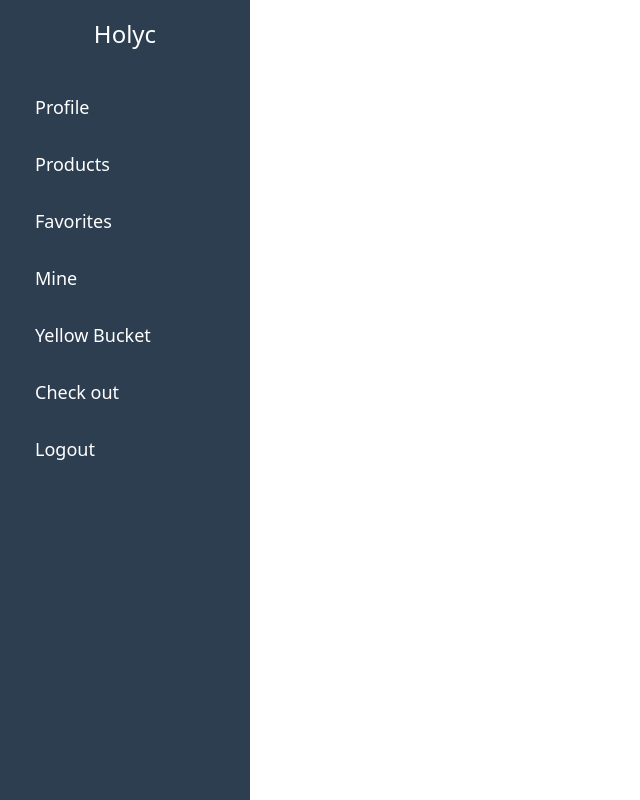
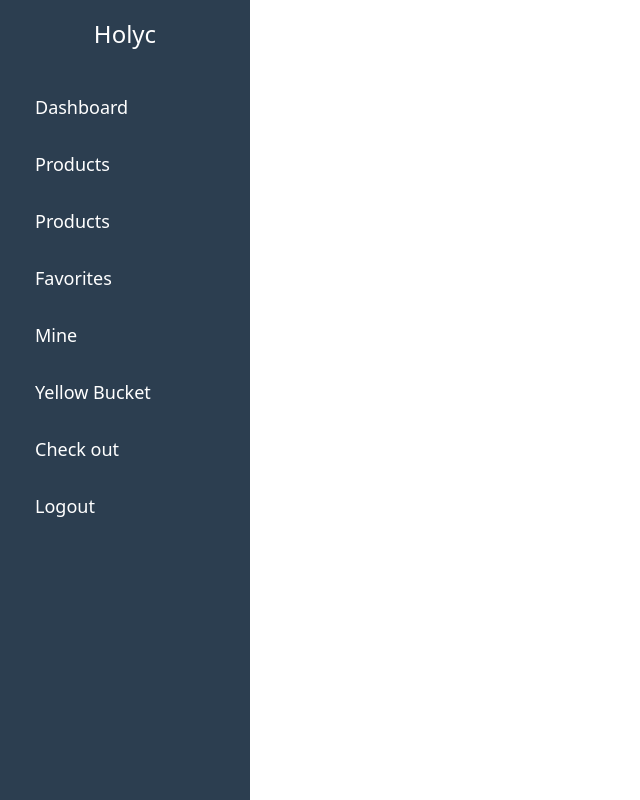
Before and after one commit to magdadaroraul/holyc, a React (Vite) app: page /dashboard in a window 1280 px wide. Shown: the whole page, without its empty margins (0-640 px from the left). Built offline with nearby package versions, Linux system fonts and the light colour scheme.

Commit message:
changes on sidebar

```diff
--- a/src/components/Sidebar.jsx
+++ b/src/components/Sidebar.jsx
@@ -8,8 +8,13 @@ const Sidebar = () => {
       <h2 className="logo">Holyc</h2>
       <ul className="nav-links">
         <li className="nav-item">
-          <Link to="/profile" className="nav-link">
-            Profile
+          <Link to="/dashboard" className="nav-link">
+            Dashboard
+          </Link>
+        </li>
+        <li>
+          <Link to="/products" className="nav-link">
+            Products
           </Link>
         </li>
         <li>
```
